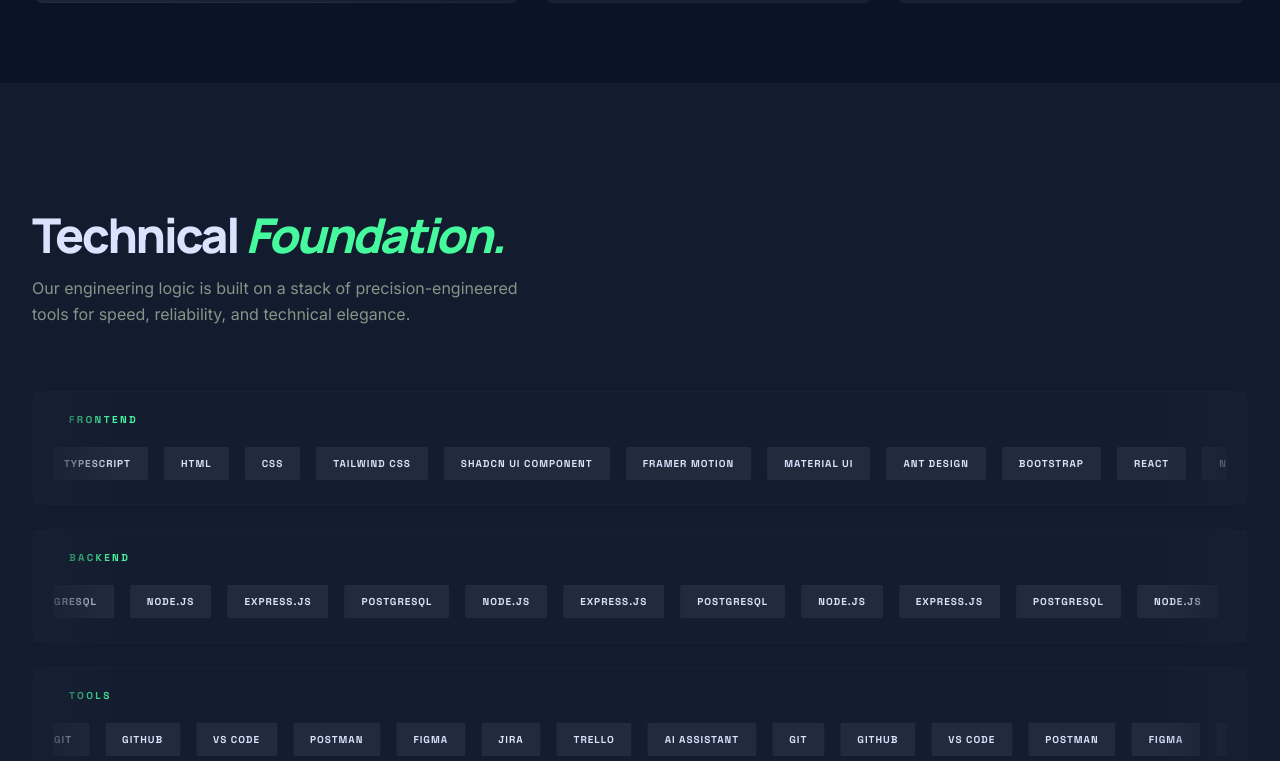
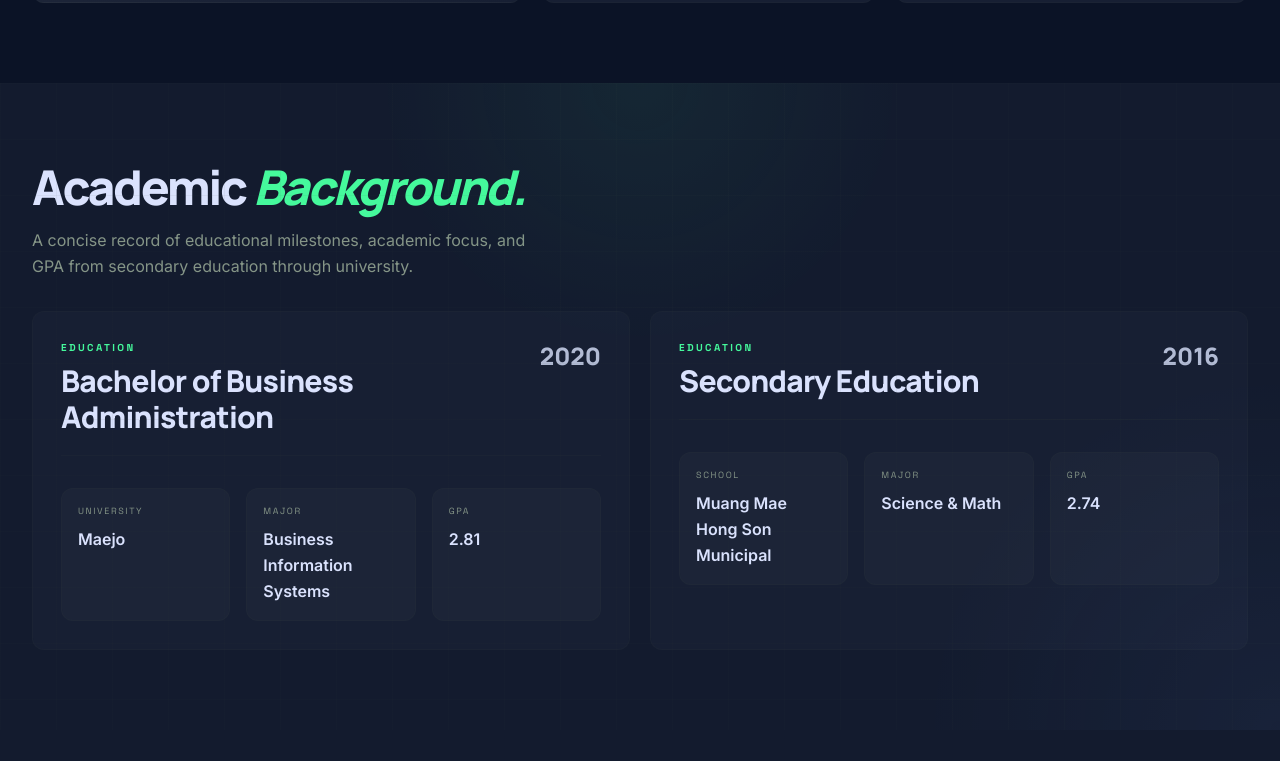
Before and after one commit to sansaran1234/MyPortfolio, a Next.js app: page / in a window 1280 px wide. Shown: the part 1399-2160 px from the top of the page. Built offline with nearby package versions, Linux system fonts and the light colour scheme.

Commit message:
feat: add Education section to home page

```diff
--- a/src/app/page.tsx
+++ b/src/app/page.tsx
@@ -2,6 +2,7 @@
 import { Footer } from "@/components/layout/Footer";
 import { Hero } from "@/components/home/Hero";
 import { PersonalInformation } from "@/components/home/PersonalInformation";
+import { Education } from "@/components/home/Education";
 import { TechStack } from "@/components/home/TechStack";
 import { Projects } from "@/components/home/Projects";
 import { Contact } from "@/components/home/Contact";
@@ -12,6 +13,7 @@
       <Navbar />
       <Hero />
       <PersonalInformation />
+      <Education />
       <TechStack />
       <Projects />
       <Contact />
--- /dev/null
+++ b/src/components/home/Education.tsx
@@ -0,0 +1,95 @@
+"use client";
+
+import { motion } from "motion/react";
+import { techStackGridCascade } from "../../animations/common.animations";
+import { Card } from "../ui/Card";
+import { SectionIntro } from "../ui/SectionIntro";
+
+const EDUCATION = [
+  {
+    degree: "Bachelor of Business Administration",
+    year: "2020",
+    details: [
+      { label: "University", value: "Maejo" },
+      { label: "Major", value: "Business Information Systems" },
+      { label: "GPA", value: "2.81" },
+    ],
+  },
+  {
+    degree: "Secondary Education",
+    year: "2016",
+    details: [
+      { label: "School", value: "Muang Mae Hong Son Municipal" },
+      { label: "Major", value: "Science & Math" },
+      { label: "GPA", value: "2.74" },
+    ],
+  },
+];
+
+export const Education = () => {
+  return (
+    <motion.section
+      id="education"
+      className="relative w-full bg-surface-container-low px-8 py-20 flex flex-col items-center overflow-hidden"
+      variants={techStackGridCascade.section}
+      initial="hidden"
+      whileInView="visible"
+      viewport={{ once: true, amount: 0.2 }}
+    >
+      <div className="pointer-events-none absolute inset-0 opacity-70">
+        <div className="absolute inset-0 bg-[linear-gradient(to_right,rgba(60,74,63,0.08)_1px,transparent_1px),linear-gradient(to_bottom,rgba(60,74,63,0.08)_1px,transparent_1px)] bg-[size:3.5rem_3.5rem]" />
+        <div className="absolute inset-0 bg-[radial-gradient(circle_at_top,rgba(69,249,156,0.08),transparent_30%),radial-gradient(circle_at_bottom_right,rgba(122,162,255,0.08),transparent_26%)]" />
+      </div>
+      <div className="w-full max-w-7xl">
+        <motion.div variants={techStackGridCascade.heading}>
+          <SectionIntro
+            title={<>Academic <span className="text-primary italic">Background.</span></>}
+            description="A concise record of educational milestones, academic focus, and GPA from secondary education through university."
+          />
+        </motion.div>
+
+        <motion.div
+          className="mt-8 grid grid-cols-1 gap-5 lg:grid-cols-2"
+          variants={techStackGridCascade.grid}
+        >
+          {EDUCATION.map((item) => (
+            <motion.div key={item.degree} variants={techStackGridCascade.card}>
+              <Card variant="medium" className="h-full border border-outline-variant/10 bg-surface-container p-7">
+                <div className="flex h-full flex-col gap-8">
+                  <div className="flex items-start justify-between gap-4 border-b border-outline-variant/10 pb-5">
+                    <div className="flex flex-col gap-2">
+                      <span className="font-technical text-[10px] uppercase font-black tracking-[0.24em] text-primary">
+                        Education
+                      </span>
+                      <h3 className="font-display text-2xl md:text-3xl font-black tracking-tight text-foreground">
+                        {item.degree}
+                      </h3>
+                    </div>
+                    <span className="font-display text-2xl font-black text-foreground/80">
+                      {item.year}
+                    </span>
+                  </div>
+
+                  <div className="grid grid-cols-1 gap-4 sm:grid-cols-3">
+                    {item.details.map((detail) => (
+                      <div key={detail.label} className="rounded-xl border border-outline-variant/10 bg-surface-container-high/50 p-4">
+                        <div className="flex flex-col gap-2">
+                          <span className="font-technical text-[9px] uppercase tracking-[0.18em] text-outline">
+                            {detail.label}
+                          </span>
+                          <span className="font-body text-base font-semibold leading-relaxed text-foreground">
+                            {detail.value}
+                          </span>
+                        </div>
+                      </div>
+                    ))}
+                  </div>
+                </div>
+              </Card>
+            </motion.div>
+          ))}
+        </motion.div>
+      </div>
+    </motion.section>
+  );
+};
```
